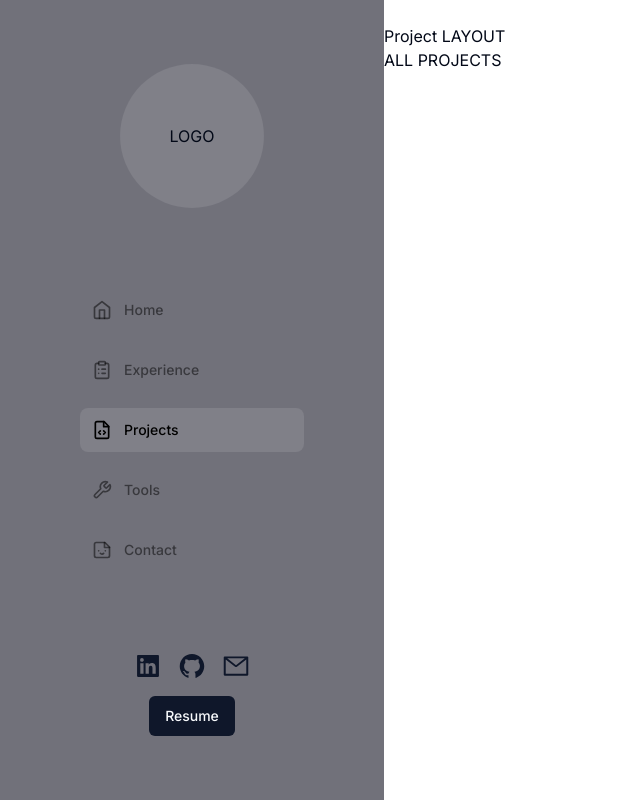
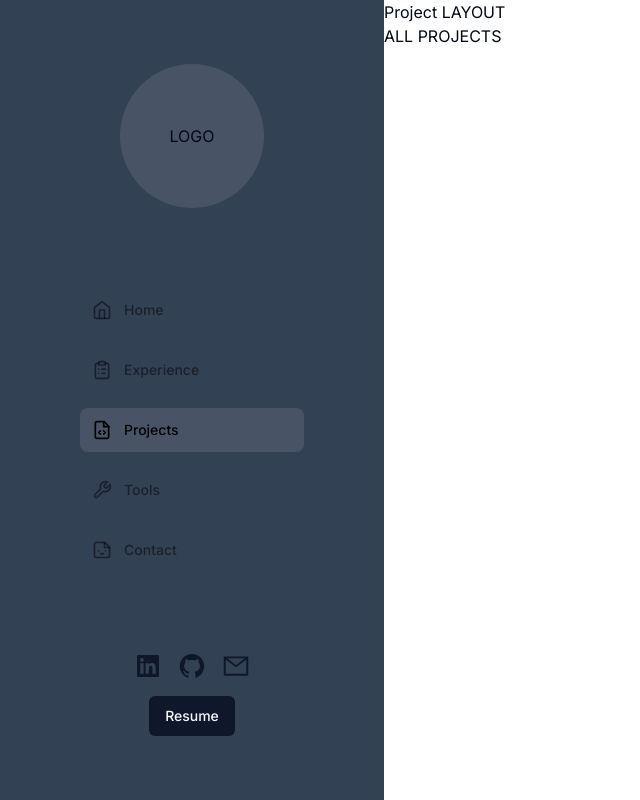
Before and after one commit to penguinboots/portfolio-v3, a Next.js app: page /projects in a window 1280 px wide. Shown: the whole page, without its empty margins (0-640 px from the left). Built offline with nearby package versions, Linux system fonts and the light colour scheme.

Commit message:
style colours

```diff
--- a/app/(dashboard)/layout.tsx
+++ b/app/(dashboard)/layout.tsx
@@ -14,11 +14,11 @@ const DashboardLayout = ({ children }: { children: React.ReactNode }) => {
         md:flex-col
         md:fixed
         md:inset-y-0
-        bg-zinc-500"
+        bg-slate-700"
       >
         <Sidebar />
       </div>
-      <div className="md-hidden">
+      <div className="md:hidden">
         <Navbar />
       </div>
       <main className="md:pl-72 lg:pl-96">{children}</main>
```
